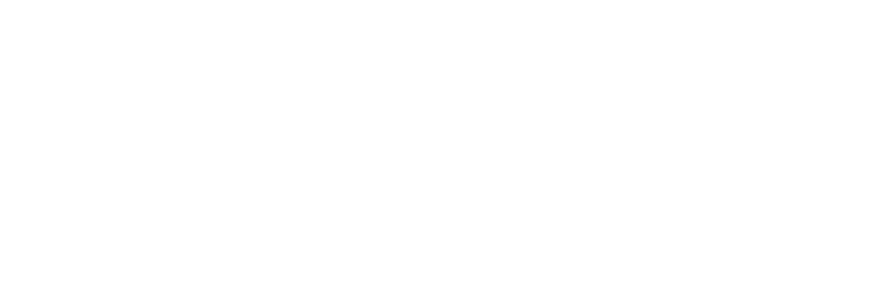
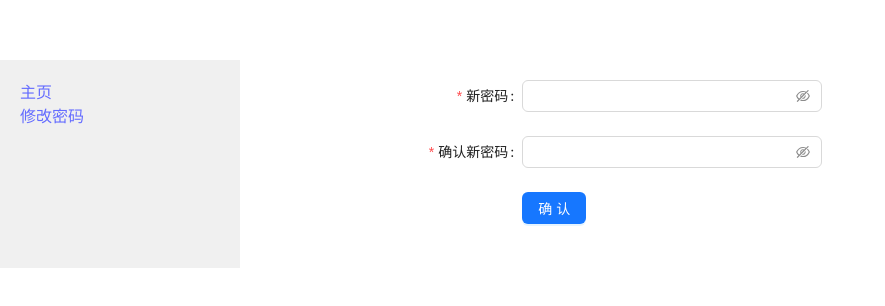
Before and after one commit to SHOU-GeekClub/WaterMonitor-FE, a React (Vite) app: page /home/changePassword in a window 1280 px wide. Before the commit this address had no page. Shown: the part 236-542 px from the top of the page, without its empty margins (0-885 px from the left). Built offline with nearby package versions, Linux system fonts and the light colour scheme.

Commit message:
修改密码

```diff
--- a/src/App.tsx
+++ b/src/App.tsx
@@ -20,7 +20,7 @@
             <Router>
                 <Routes>
                     <Route exact path='/' element={<Login/>}></Route>
-                    <Route path='/home' element={<Home/>}></Route>
+                    <Route path='/home/*' element={<Home/>}></Route>
                     <Route path='/regist' element={<Regist/>}></Route>
                 </Routes>
             </Router>
--- a/src/components/Regist.tsx
+++ b/src/components/Regist.tsx
@@ -1,11 +1,8 @@
 
-import axios from 'axios';
-import { Form, Input, Button } from "antd";
-import {message} from 'antd';
+import { Form, Input, Button, Radio } from "antd";
 import {useNavigate} from 'react-router-dom';
 
 const RegistrationForm = () => {
-    const navigate = useNavigate();
 
     //提交表单
   const onFinish = (values) => {
@@ -15,24 +12,21 @@
         password: values.password,
         cPassword: values.confirmPassword,
         nname: values.nname,
-        ggender: 1,
+        ggender: values.gender,
         role: 1
       };
     console.log(data);
 
-    axios.post('http://47.102.117.173:5000/user/register', data
-        ).then(function (response) {
-            message.success("注册成功^_^，跳转登录页");
-            console.log(response);
-            navigate('/');
-        }).catch(function (error) {
-            message.error("注册失败-_-");
-            console.log(error);
+    // axios.post('http://47.102.117.173:5000/user/register', data
+    //     ).then(function (response) {
+    //         message.success("注册成功^_^，跳转登录页");
+    //         console.log(response);
+    //         navigate('/');
+    //     }).catch(function (error) {
+    //         message.error("注册失败-_-");
+    //         console.log(error);
 
-        });
-
-
-
+    //     });
   };
 
   //获取验证码
@@ -82,6 +76,18 @@
       </Form.Item>
 
       <Form.Item
+        label="性别"
+        name="gender"
+        rules={[{ required: true, message: "请选择性别" }]}
+        >
+        <Radio.Group>
+            <Radio value={1}>男</Radio>
+            <Radio value={2}>女</Radio>
+        </Radio.Group>
+      </Form.Item>
+
+
+      <Form.Item
         label="密码"
         name="password"
         rules={[{ required: true, message: "请输入密码" }]}
--- /dev/null
+++ b/src/pages/changePassword.tsx
@@ -0,0 +1,61 @@
+
+import { Form, Input, Button } from "antd";
+
+
+
+export default function ChangePassword(){
+
+    const onFinish = (values) => {
+        console.log("Received values of form: ", values);
+        const data = {
+            password: values.password,
+            cPassword: values.confirmPassword,
+          };
+        console.log(data);
+
+      };
+
+    return (
+      <Form
+        name="registration"
+        onFinish={onFinish}
+        labelCol={{ span: 16}}
+        wrapperCol={{ span: 32 }}
+      >
+
+      <Form.Item
+        label="新密码"
+        name="newPassword"
+        dependencies={["password"]}
+        rules={[ { required: true, message: "请输入新密码" } ]}
+      >
+        <Input.Password style={{ width: 300 }} />
+      </Form.Item>
+
+      <Form.Item
+        label="确认新密码"
+        name="confirmNewPassword"
+        dependencies={["password"]}
+        rules={[
+          { required: true, message: "请再次输入新密码" },
+          ({ getFieldValue }) => ({
+            validator(_, value) {
+              if (!value || getFieldValue("newPassword") === value) {
+                return Promise.resolve();
+              }
+              return Promise.reject(new Error("两次输入的密码不一致"));
+            },
+          }),
+        ]}
+      >
+        <Input.Password style={{ width: 300 }} />
+      </Form.Item>
+
+      <Form.Item wrapperCol={{ offset: 16, span: 16 }}>
+        <Button type="primary" htmlType="submit">
+          确认
+        </Button>
+      </Form.Item>
+    </Form>
+    );
+}
--- /dev/null
+++ b/src/pages/home.css
@@ -0,0 +1,14 @@
+.container {
+    display: flex;
+  }
+
+  .menu {
+    width: 200px;
+    background-color: #f0f0f0;
+    padding: 20px;
+  }
+
+  .page-content {
+    flex: 1;
+    padding: 20px;
+  }
--- a/src/pages/home.tsx
+++ b/src/pages/home.tsx
@@ -1,10 +1,23 @@
-
+import { Routes, Route, Link } from "react-router-dom";
+import ChangePassword from "./changePassword";
+import "./home.css"
 
 export default function Home(){
 
     return (
-        <div>
-            登录成功！
+        <div className="container">
+
+            <div className="menu">
+            {/* 菜单栏内容 */}
+                <Link to="/home">主页</Link><br></br>
+                <Link to="/home/changePassword">修改密码</Link>
+            </div>
+            <div className="page-content">
+                {/* 页面内容 */}
+                <Routes>
+                    <Route path="changePassword" element={<ChangePassword />} />
+                </Routes>
+            </div>
         </div>
     );
 }
```
